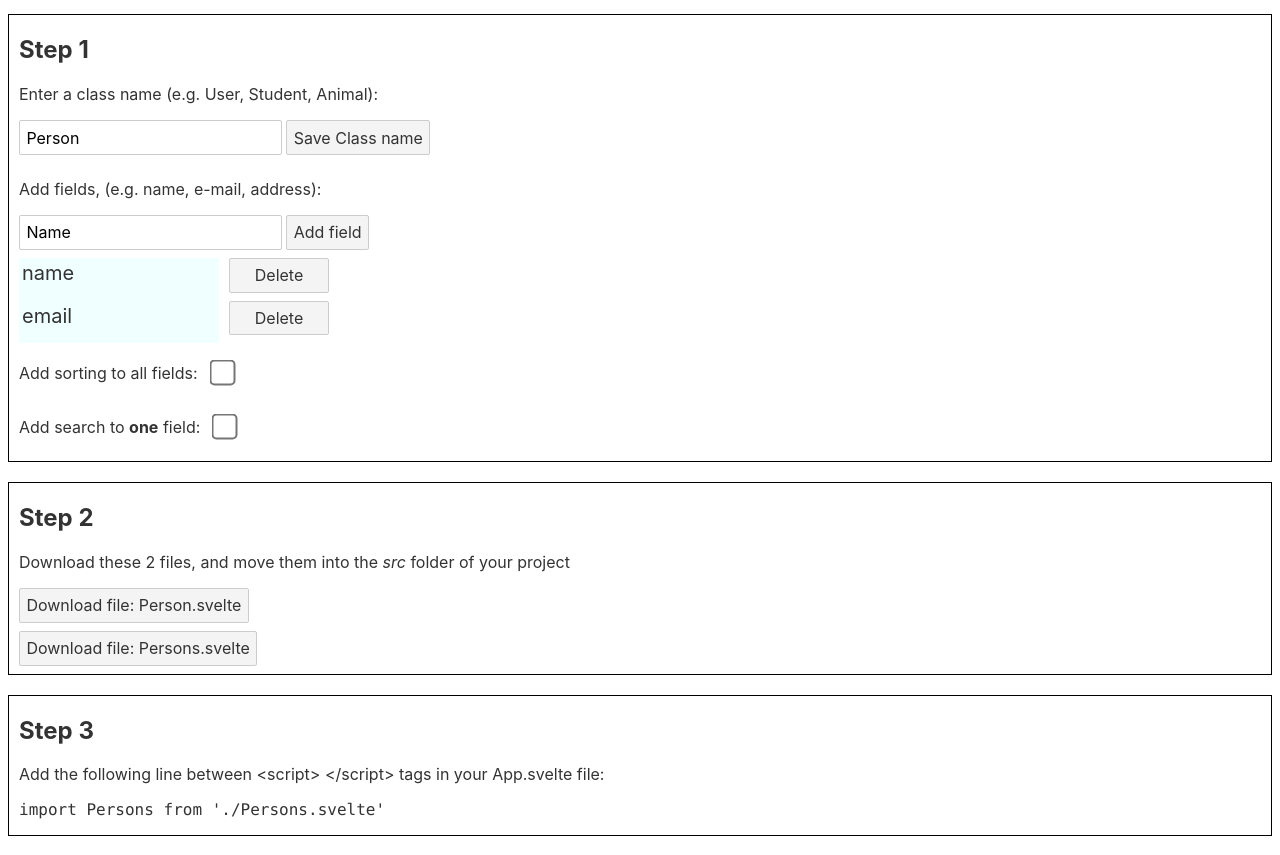
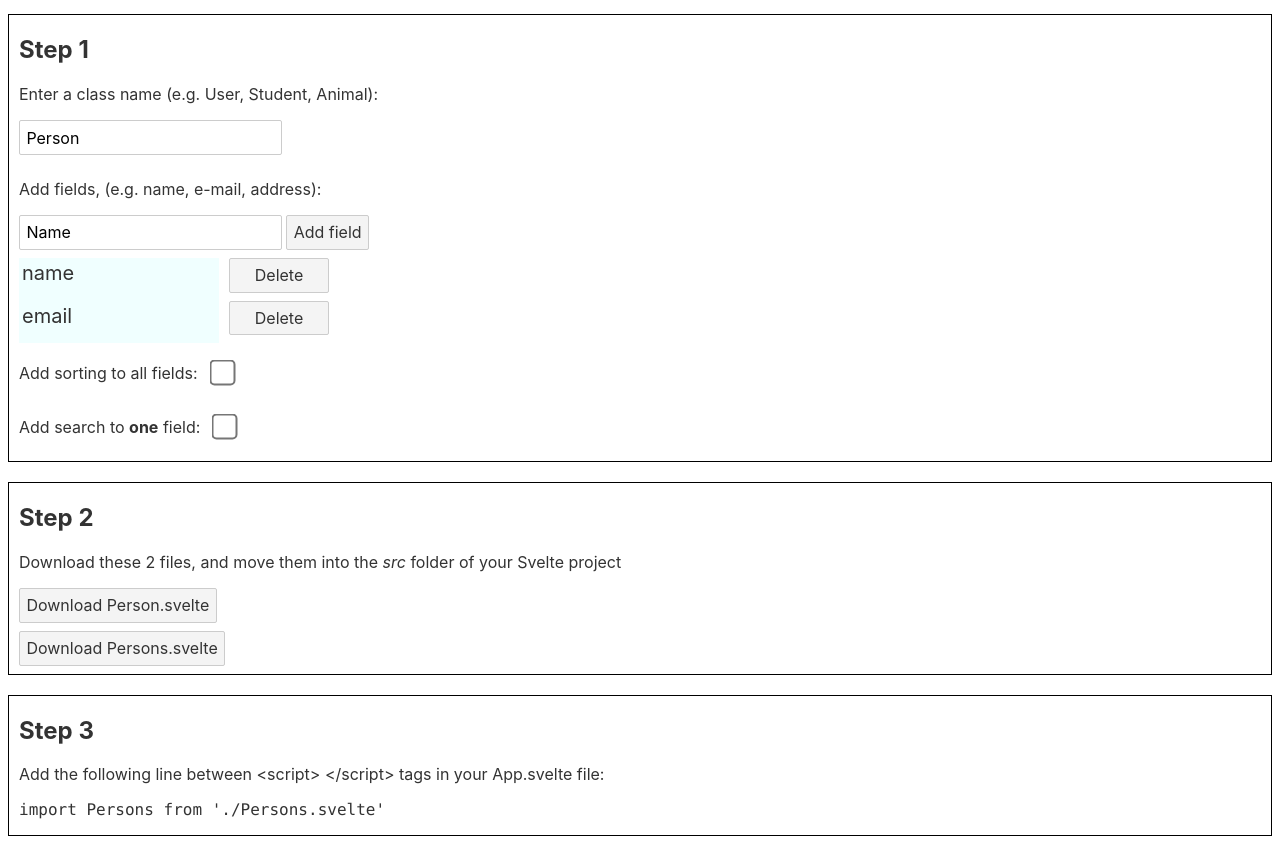
Before and after one commit to joneikholmkea/sveltegenerator, a Svelte app: page / in a window 1280 px wide. Shown: the part 500-1355 px from the top of the page. Built offline with nearby package versions, Linux system fonts and the light colour scheme.

Commit message:
fix column name + auto focus on 1st inputfield

```diff
--- a/src/Generator.svelte
+++ b/src/Generator.svelte
@@ -10,7 +10,7 @@ let button1Text = 'Download file: '+className+'.svelte'
 let button2Text = 'Download file: '+className+'s.svelte'
 let sortingCBvalue = false;
 let searchChecked = false;
-let searchField = fields[0]
+let searchField = ''
 
 function addNameOfClass(){
         console.log("saved class " + className)
@@ -51,14 +51,8 @@ function searchToggle(){
      }else if(searchField == ''){
          searchField = fields[0]
      }
-    console.log("searchField is: " + searchField + " CBvalue " + searchChecked)
 }
-// function selectSearchField(){
-//     //  if(searchChecked){ // reset the value, if checkbox was un-checked
-//     //      searchField = 'empty'
-//     //  }
-//     console.log("searchField is: " + searchField + " CBvalue " + searchChecked)
-// }
+
 
 </script>
 
@@ -91,10 +85,9 @@ function searchToggle(){
     <h2>Step 1</h2>
     <p>Enter a class name (e.g. User, Student, Animal): </p>
     <div id="nameofclass">
-        <form on:submit|preventDefault={addNameOfClass}>
+        <!-- <form on:submit|preventDefault={addNameOfClass}> -->
             <input type="text" bind:value={className}>
-            <button>Save Class name</button>
-        </form>
+        <!-- </form> -->
     </div>
     <p>Add fields, (e.g. name, e-mail, address): </p>
     <div id="addField">
@@ -131,12 +124,12 @@ function searchToggle(){
 <br/>
 <div class="steps">
     <h2>Step 2</h2>
-    <p>Download these 2 files, and move them into the <i>src</i> folder of your project</p>
+    <p>Download these 2 files, and move them into the <i>src</i> folder of your Svelte project</p>
     <button on:click={() => generateEntityFile(className, fields, publishFile)}>
-    {button1Text}
+    Download {className}.svelte
     </button><br/>
     <button on:click={() => generateCollectionFile(className, sortingCBvalue, fields, searchField, publishFile)}>
-    {button2Text}
+    Download {className}s.svelte
     </button>
 </div>
 <br/>
--- a/src/js/collection.js
+++ b/src/js/collection.js
@@ -20,6 +20,8 @@ function clearSearch(){
     search = ''
 }
 `
+}else {
+    searchField = fields[0]
 }
 
 let src = `
@@ -31,7 +33,7 @@ let search = ''
 let orderByCol = ''
 ${getClassVariables(fields)}
 
-db.collection('${classN}s').orderBy("${fields[0]}").onSnapshot(data => {
+db.collection('${classN}s').orderBy("${searchField}").onSnapshot(data => {
     ${classN}s = data.docs
 })
 
@@ -45,11 +47,10 @@ function add${className}(){
     db.collection('${classN}s').add({${getFieldListAsString(fields)}})
     // Firebase will automatically map to relevant names !!
 ${getFieldsToResetAfterAddition(fields)}
+    document.getElementById("field0").focus();
 }
 
 ${searchCode}
-
-
 
 <\/script>
 
@@ -125,7 +126,7 @@ function getFieldsToResetAfterAddition(fields){
 function getInputsForAdd(fields){
     let out = ''
     for(let i=0; i<fields.length; i++){
-        out +=  '\t\t<input type="text" placeholder="'+fields[i]+'" bind:value={'+fields[i]+'}>\n'
+        out +=  '\t\t<input type="text" placeholder="'+fields[i]+'" bind:value={'+fields[i]+'} id="field' + i + '">\n'
     }
     return out
 }
```
Also changed, not shown: public/build/bundle.js, 2 other files (tests, documents, lock files or other folders).
